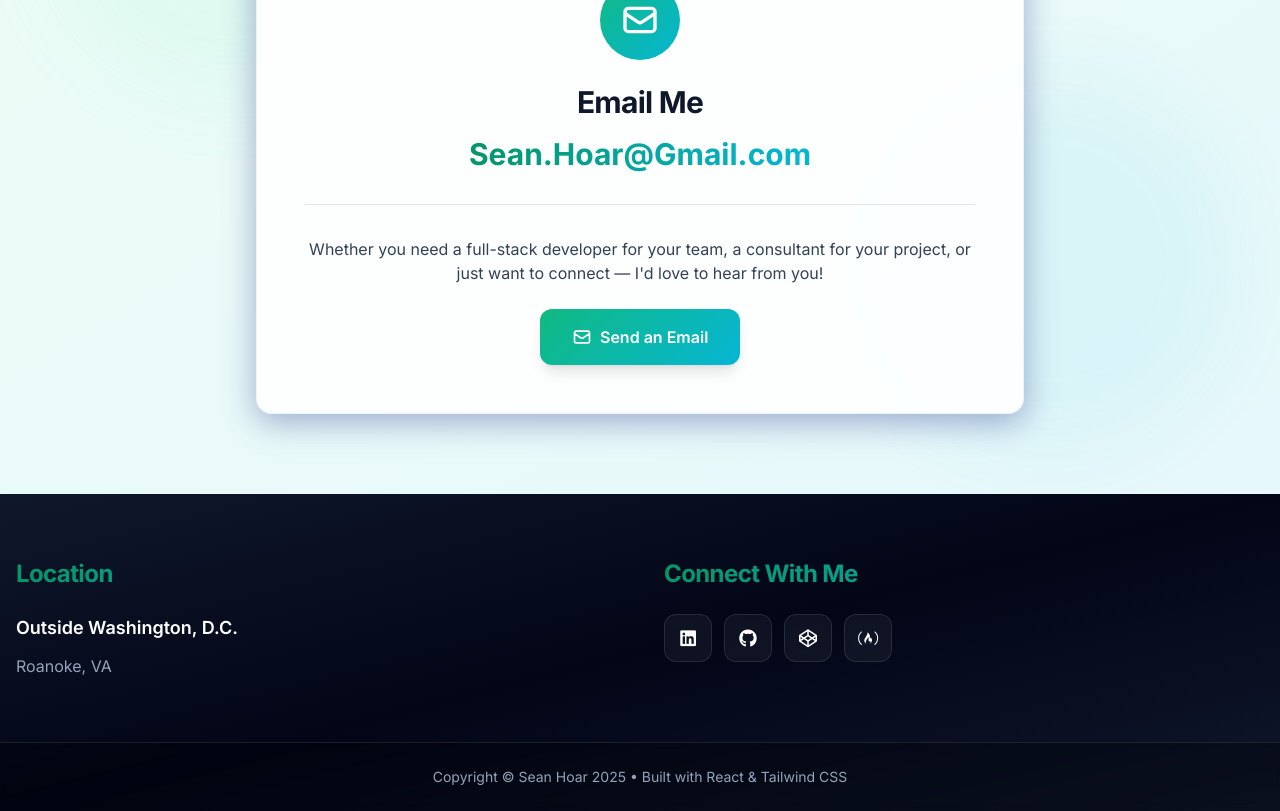
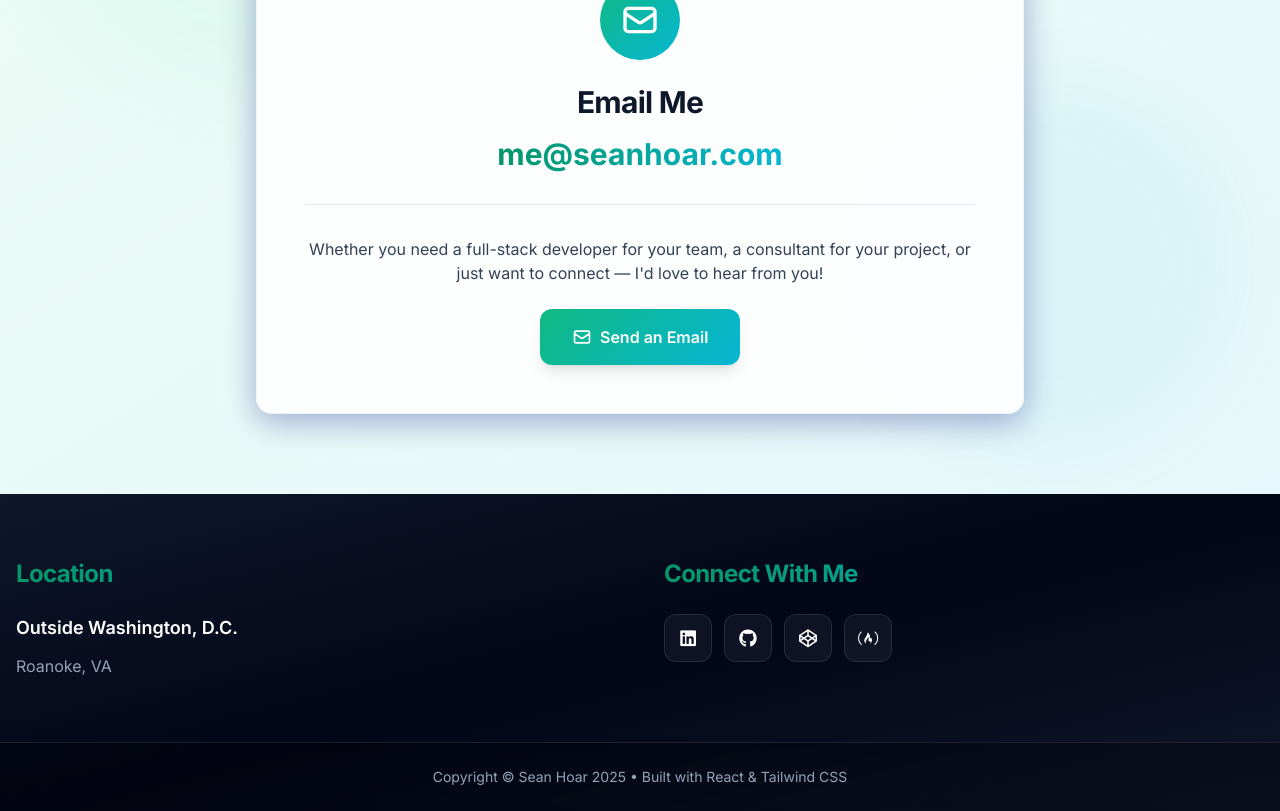
Before and after one commit to SHoar/portfolio, a React (Vite) app: page / in a window 1280 px wide. Shown: the part 8680-9491 px from the top of the page. Built offline with nearby package versions, Linux system fonts and the light colour scheme.

Commit message:
email update

```diff
--- a/src/components/sections/Contact.tsx
+++ b/src/components/sections/Contact.tsx
@@ -40,10 +40,10 @@ const Contact: React.FC = () => {
                 Email Me
               </h3>
               <a
-                href="mailto:sean.hoar@gmail.com"
+                href="mailto:me@seanhoar.com"
                 className="text-2xl md:text-3xl font-bold text-gradient hover:opacity-80 transition-opacity duration-300"
               >
-                Sean.Hoar@Gmail.com
+                me@seanhoar.com
               </a>
             </div>
 
@@ -53,7 +53,7 @@ const Contact: React.FC = () => {
                 or just want to connect — I'd love to hear from you!
               </p>
               <a
-                href="mailto:sean.hoar@gmail.com"
+                href="mailto:me@seanhoar.com"
                 className="btn btn-primary"
               >
                 <svg
```
